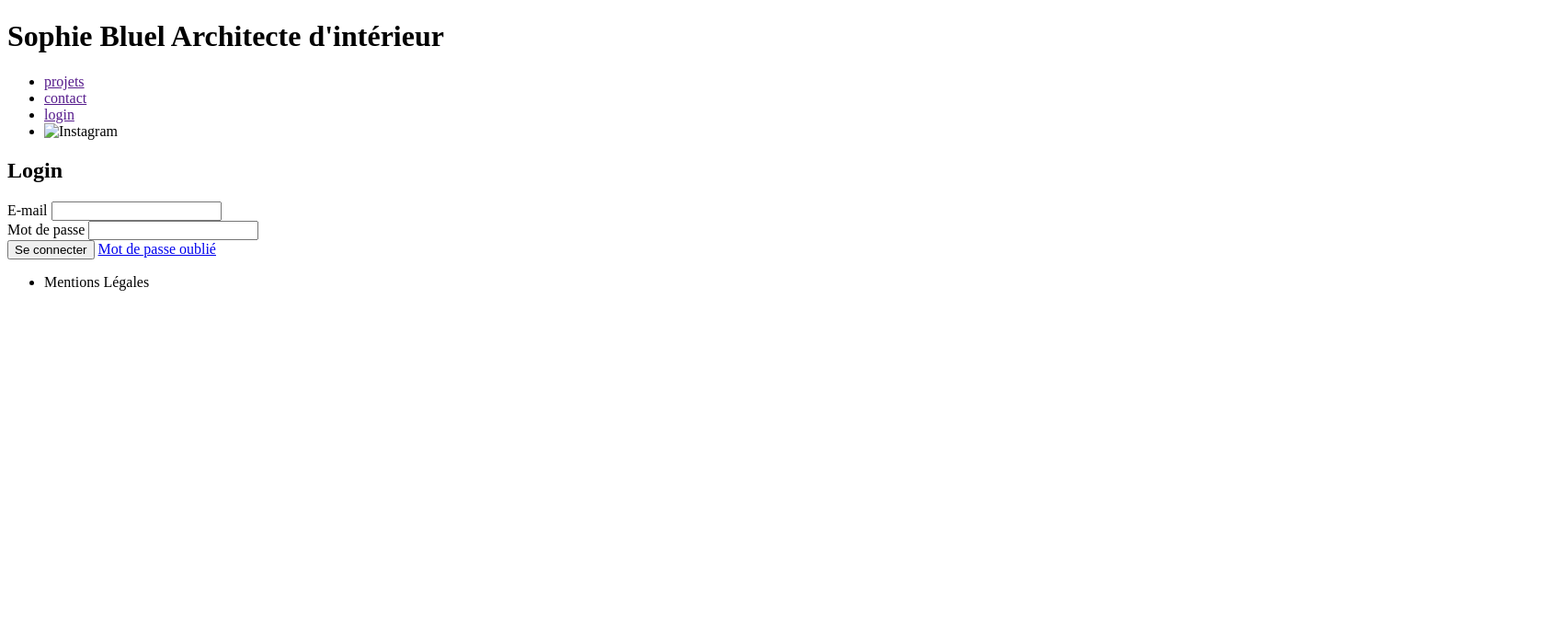
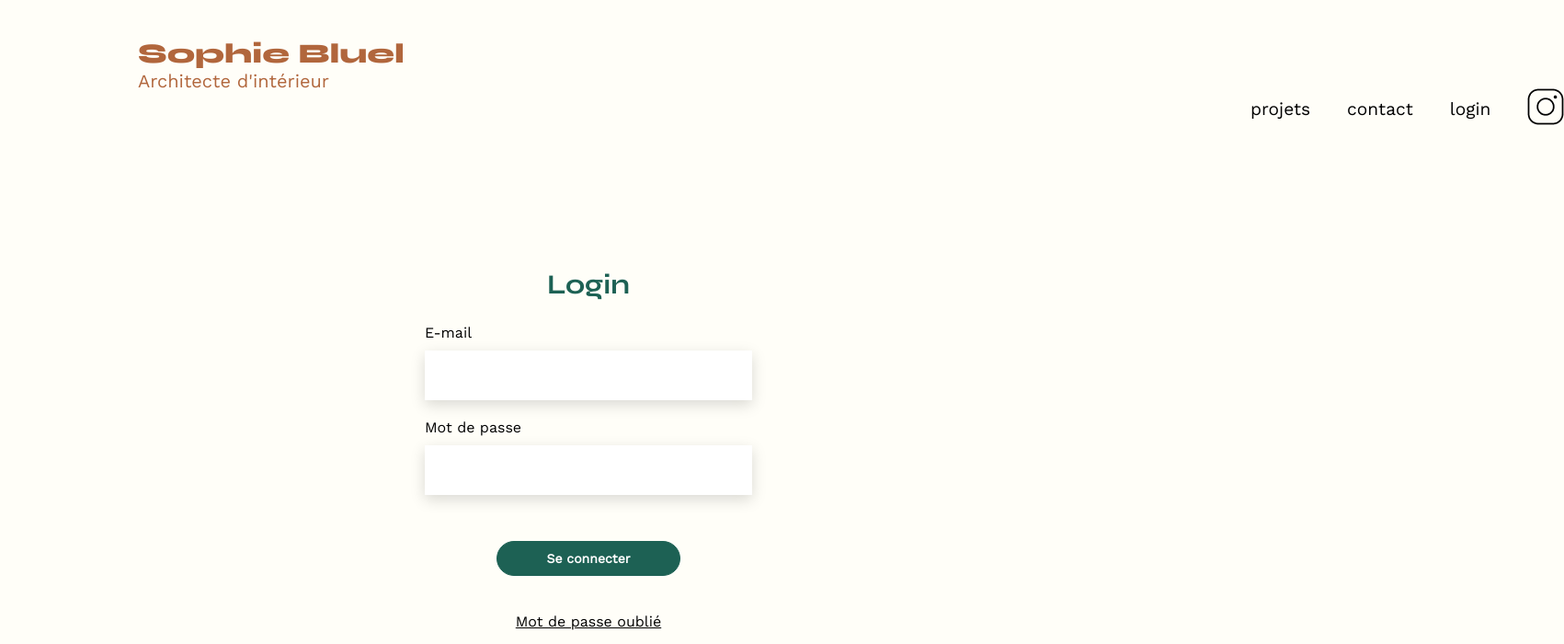
Before and after one commit to Vinia241309/Sophie-Bluel, a plain HTML site: page FrontEnd/Login/log.html in a window 1280 px wide. Shown: the top 700 px of the page at 92% size, 1701 px wide, since content can reach past the window. Drawn offline with nearby package versions, Linux system fonts and the light colour scheme; the site is published under a folder, as on GitHub Pages, so addresses that start at the root find nothing.

Commit message:
modif chemin icone instagram

```diff
--- a/FrontEnd/Login/log.html
+++ b/FrontEnd/Login/log.html
@@ -8,7 +8,7 @@
 	<link rel="preconnect" href="https://fonts.gstatic.com" crossorigin>
 	<link href="https://fonts.googleapis.com/css2?family=Syne:wght@700;800&family=Work+Sans&display=swap" rel="stylesheet">
 	<meta name="description" content="">
-	<link rel="stylesheet" href="/Sophie-Bluel/FrontEnd/Login/log.css">
+	<link rel="stylesheet" href="log.css">
 
 </head>
 <body>
@@ -19,7 +19,7 @@
                 <li><a href="">projets</a></li>
                 <li><a href="">contact</a></li>
                 <li><a href="">login</a></li>
-                <li><img src="/FrontEnd/assets/icons/instagram.png" alt="Instagram"></li>
+                <li><img src="../assets/icons/instagram.png" alt="Instagram"></li>
             </ul>
         </nav>
     </header>
```
